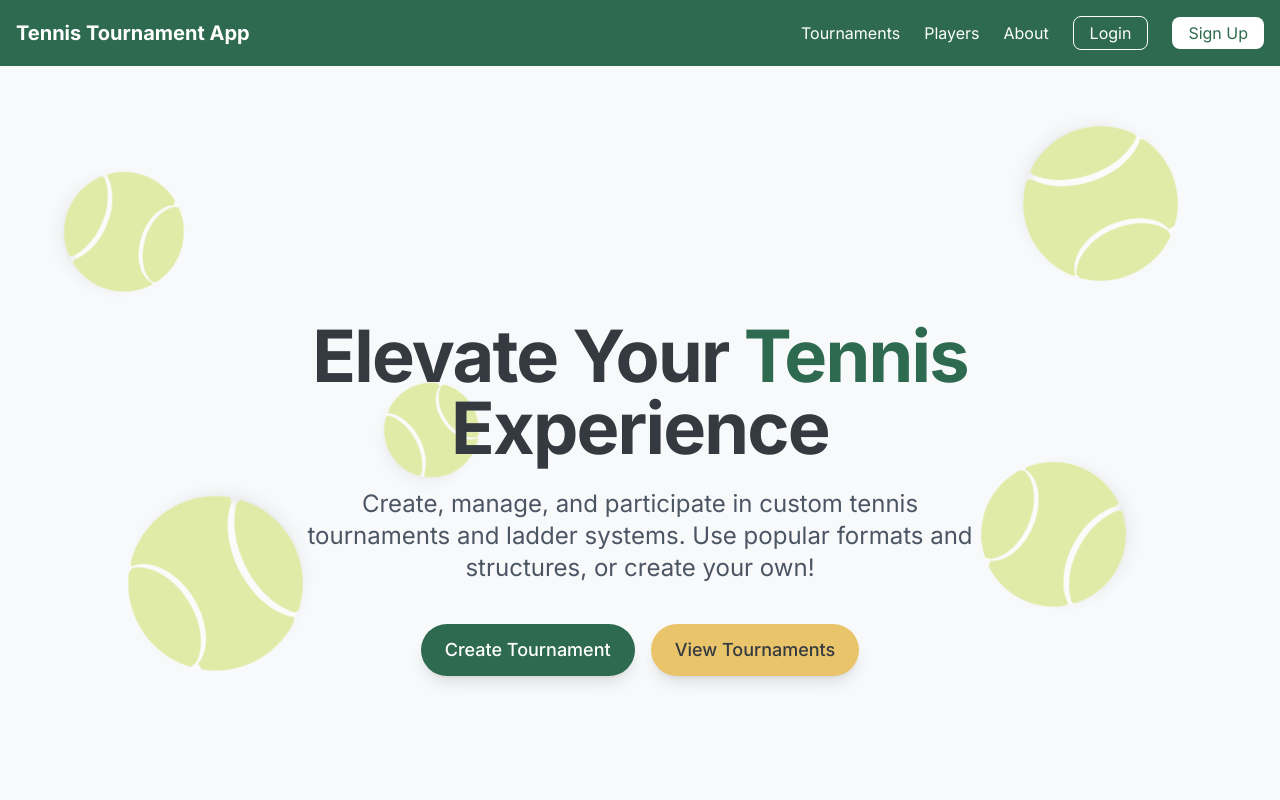
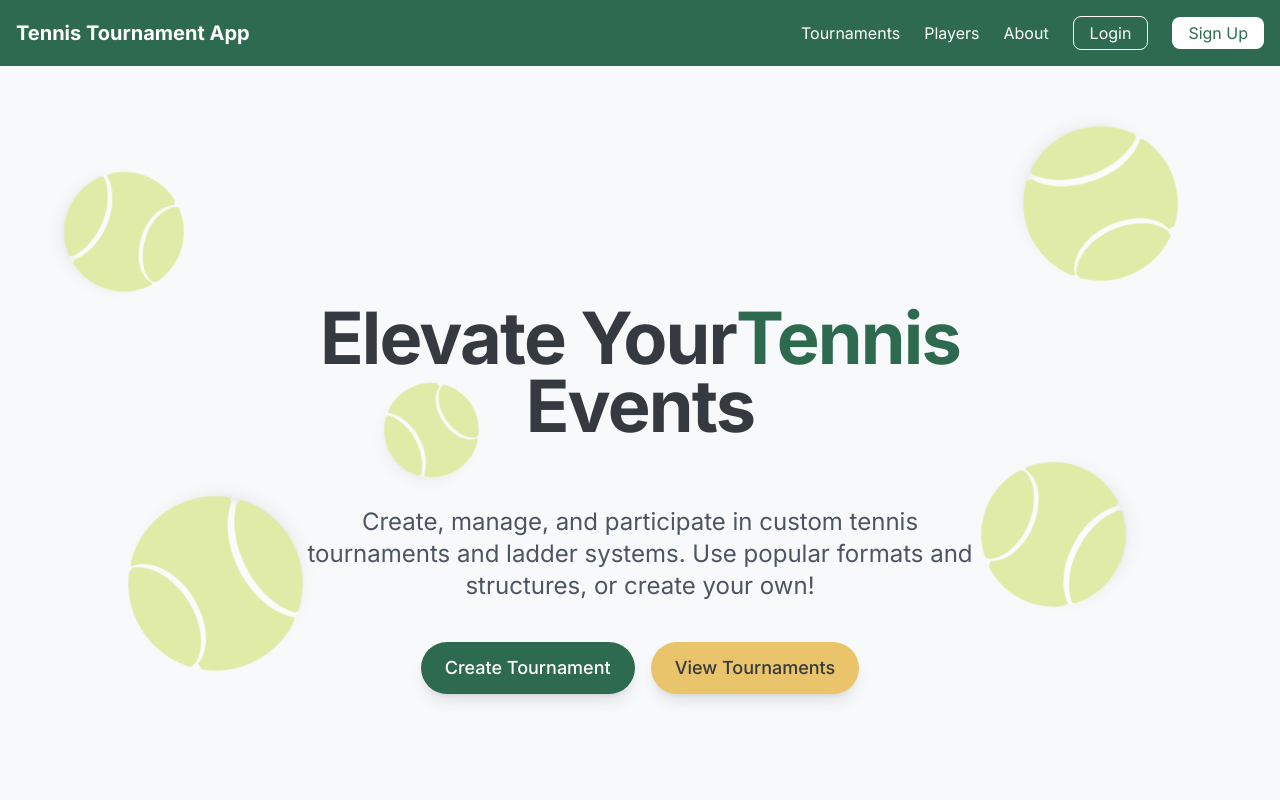
Before and after one commit to michae1michae1/Tennis-WebApp, a Next.js app: page / in a window 1280 px wide. Shown: the top 800 px of the page. Built offline with nearby package versions, Linux system fonts and the light colour scheme.

Commit message:
added hereo rotating text

```diff
--- a/components/TennisLandingPage.tsx
+++ b/components/TennisLandingPage.tsx
@@ -4,75 +4,13 @@ import { motion } from "framer-motion"
 import { Activity, Trophy, Calendar, Bell, Users } from "lucide-react"
 import { TennisBallDecoration } from "@/components/ui/tennis-ball"
 import Link from "next/link"
+import { Hero } from "@/components/ui/animated-hero"
 
 function TennisLandingPage() {
   return (
     <div className="min-h-screen bg-background text-foreground">
       {/* Hero Section */}
-      <section className="w-full min-h-screen overflow-hidden flex flex-col items-center justify-center relative pt-16">
-        {/* Tennis-themed gradient background */}
-        <div className="absolute inset-0 -z-10 bg-gradient-to-br from-primary/10 via-background to-secondary/10"></div>
-
-        {/* Tennis ball decorations */}
-        <div className="absolute inset-0 -z-5 overflow-hidden">
-          <TennisBallDecoration count={5} />
-        </div>
-
-        <div className="flex flex-col justify-center items-center w-full max-w-4xl z-10 px-4 text-center">
-          <motion.h1
-            className="text-4xl sm:text-5xl md:text-7xl font-bold tracking-tight"
-            animate={{ opacity: 1, y: 0 }}
-            initial={{ opacity: 0, y: 20 }}
-            transition={{ duration: 0.5, ease: "easeOut" }}
-          >
-            Elevate Your <span className="text-primary">Tennis</span> Experience
-          </motion.h1>
-
-          <motion.p
-            className="mt-6 text-lg sm:text-xl md:text-2xl text-gray-600 max-w-2xl"
-            animate={{ opacity: 1, y: 0 }}
-            initial={{ opacity: 0, y: 20 }}
-            transition={{ duration: 0.5, ease: "easeOut", delay: 0.2 }}
-          >
-            Create, manage, and participate in custom tennis tournaments and ladder systems.
-            Use popular formats and structures, or create your own!
-          </motion.p>
-
-          <div className="flex flex-col sm:flex-row justify-center space-y-4 sm:space-y-0 sm:space-x-4 mt-10">
-            <Link href="/tournaments/create">
-            <motion.button
-              className="bg-primary text-white px-6 py-3 rounded-full font-medium text-lg shadow-lg"
-              animate={{ opacity: 1, y: 0 }}
-              initial={{ opacity: 0, y: 20 }}
-              transition={{ duration: 0.5, ease: "easeOut", delay: 0.4 }}
-              whileHover={{
-                scale: 1.05,
-                boxShadow: "0 10px 25px -5px rgba(0, 0, 0, 0.1), 0 10px 10px -5px rgba(0, 0, 0, 0.04)",
-                transition: { type: "spring", damping: 30, stiffness: 400 },
-              }}
-            >
-              Create Tournament
-            </motion.button>
-            </Link>
-
-            <Link href="/tournaments">
-              <motion.button
-                className="bg-secondary text-text px-6 py-3 rounded-full font-medium text-lg shadow-lg"
-                animate={{ opacity: 1, y: 0 }}
-                initial={{ opacity: 0, y: 20 }}
-                transition={{ duration: 0.5, ease: "easeOut", delay: 0.5 }}
-                whileHover={{
-                  scale: 1.05,
-                  boxShadow: "0 10px 25px -5px rgba(0, 0, 0, 0.1), 0 10px 10px -5px rgba(0, 0, 0, 0.04)",
-                  transition: { type: "spring", damping: 30, stiffness: 400 },
-                }}
-              >
-                View Tournaments
-              </motion.button>
-            </Link>
-          </div>
-        </div>
-      </section>
+      <Hero />
 
       {/* Features Section */}
       <section className="py-24 bg-gray-50">
--- /dev/null
+++ b/components/ui/animated-hero.tsx
@@ -0,0 +1,119 @@
+import { useEffect, useMemo, useState } from "react";
+import { motion } from "framer-motion";
+import Link from "next/link";
+import { TennisBallDecoration } from "@/components/ui/tennis-ball";
+
+function Hero() {
+  const [titleNumber, setTitleNumber] = useState(0);
+  const titles = useMemo(
+    () => ["Experience", "Community", "Events", "Games", "Journey"],
+    []
+  );
+
+  useEffect(() => {
+    const timeoutId = setTimeout(() => {
+      if (titleNumber === titles.length - 1) {
+        setTitleNumber(0);
+      } else {
+        setTitleNumber(titleNumber + 1);
+      }
+    }, 2500);
+    return () => clearTimeout(timeoutId);
+  }, [titleNumber, titles]);
+
+  return (
+    <section className="w-full min-h-screen overflow-hidden flex flex-col items-center justify-center relative pt-16">
+      {/* Tennis-themed gradient background */}
+      <div className="absolute inset-0 -z-10 bg-gradient-to-br from-primary/10 via-background to-secondary/10"></div>
+
+      {/* Tennis ball decorations */}
+      <div className="absolute inset-0 -z-5 overflow-hidden">
+        <TennisBallDecoration count={5} />
+      </div>
+
+      <div className="flex flex-col justify-center items-center w-full max-w-4xl z-10 px-4 text-center">
+        <motion.h1
+          className="text-4xl sm:text-5xl md:text-7xl font-bold tracking-tight flex flex-wrap justify-center"
+          animate={{ opacity: 1, y: 0 }}
+          initial={{ opacity: 0, y: 20 }}
+          transition={{ duration: 0.5, ease: "easeOut" }}
+        >
+          <span>Elevate Your</span>{" "}
+          <span className="text-primary">Tennis</span>{" "}
+          <div className="relative flex justify-center overflow-hidden h-[1.5em] w-full mt-1 md:mt-0 md:w-auto md:inline-flex">
+            <div className="relative px-6">
+              {titles.map((title, index) => (
+                <motion.span
+                  key={index}
+                  className="absolute left-0 right-0 font-bold whitespace-nowrap flex justify-center"
+                  initial={{ opacity: 0, y: "100%" }}
+                  transition={{ type: "spring", stiffness: 50 }}
+                  animate={
+                    titleNumber === index
+                      ? {
+                          y: 0,
+                          opacity: 1,
+                        }
+                      : {
+                          y: titleNumber > index ? -100 : 100,
+                          opacity: 0,
+                        }
+                  }
+                >
+                  {title}
+                </motion.span>
+              ))}
+              <span className="opacity-0 whitespace-nowrap">{titles.reduce((a, b) => a.length > b.length ? a : b)}</span>
+            </div>
+          </div>
+        </motion.h1>
+
+        <motion.p
+          className="mt-6 text-lg sm:text-xl md:text-2xl text-gray-600 max-w-2xl"
+          animate={{ opacity: 1, y: 0 }}
+          initial={{ opacity: 0, y: 20 }}
+          transition={{ duration: 0.5, ease: "easeOut", delay: 0.2 }}
+        >
+          Create, manage, and participate in custom tennis tournaments and ladder systems.
+          Use popular formats and structures, or create your own!
+        </motion.p>
+
+        <div className="flex flex-col sm:flex-row justify-center space-y-4 sm:space-y-0 sm:space-x-4 mt-10">
+          <Link href="/tournaments/create">
+            <motion.button
+              className="bg-primary text-white px-6 py-3 rounded-full font-medium text-lg shadow-lg"
+              animate={{ opacity: 1, y: 0 }}
+              initial={{ opacity: 0, y: 20 }}
+              transition={{ duration: 0.5, ease: "easeOut", delay: 0.4 }}
+              whileHover={{
+                scale: 1.05,
+                boxShadow: "0 10px 25px -5px rgba(0, 0, 0, 0.1), 0 10px 10px -5px rgba(0, 0, 0, 0.04)",
+                transition: { type: "spring", damping: 30, stiffness: 400 },
+              }}
+            >
+              Create Tournament
+            </motion.button>
+          </Link>
+
+          <Link href="/tournaments">
+            <motion.button
+              className="bg-secondary text-text px-6 py-3 rounded-full font-medium text-lg shadow-lg"
+              animate={{ opacity: 1, y: 0 }}
+              initial={{ opacity: 0, y: 20 }}
+              transition={{ duration: 0.5, ease: "easeOut", delay: 0.5 }}
+              whileHover={{
+                scale: 1.05,
+                boxShadow: "0 10px 25px -5px rgba(0, 0, 0, 0.1), 0 10px 10px -5px rgba(0, 0, 0, 0.04)",
+                transition: { type: "spring", damping: 30, stiffness: 400 },
+              }}
+            >
+              View Tournaments
+            </motion.button>
+          </Link>
+        </div>
+      </div>
+    </section>
+  );
+}
+
+export { Hero };
--- /dev/null
+++ b/components/ui/hero-demo.tsx
@@ -0,0 +1,11 @@
+import { Hero } from "@/components/ui/animated-hero"
+
+function HeroDemo() {
+  return (
+    <div className="block">
+      <Hero />
+    </div>
+  );
+}
+
+export { HeroDemo };
```
